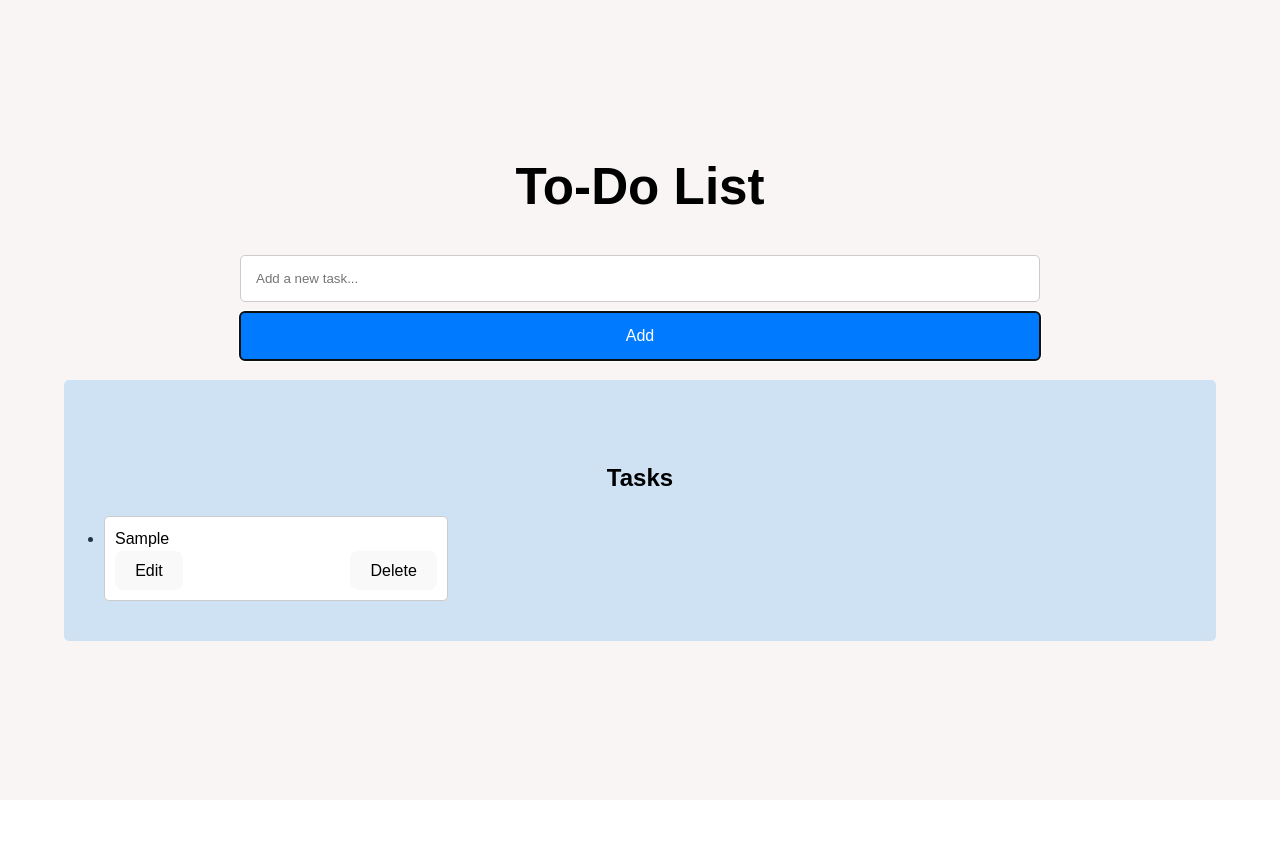
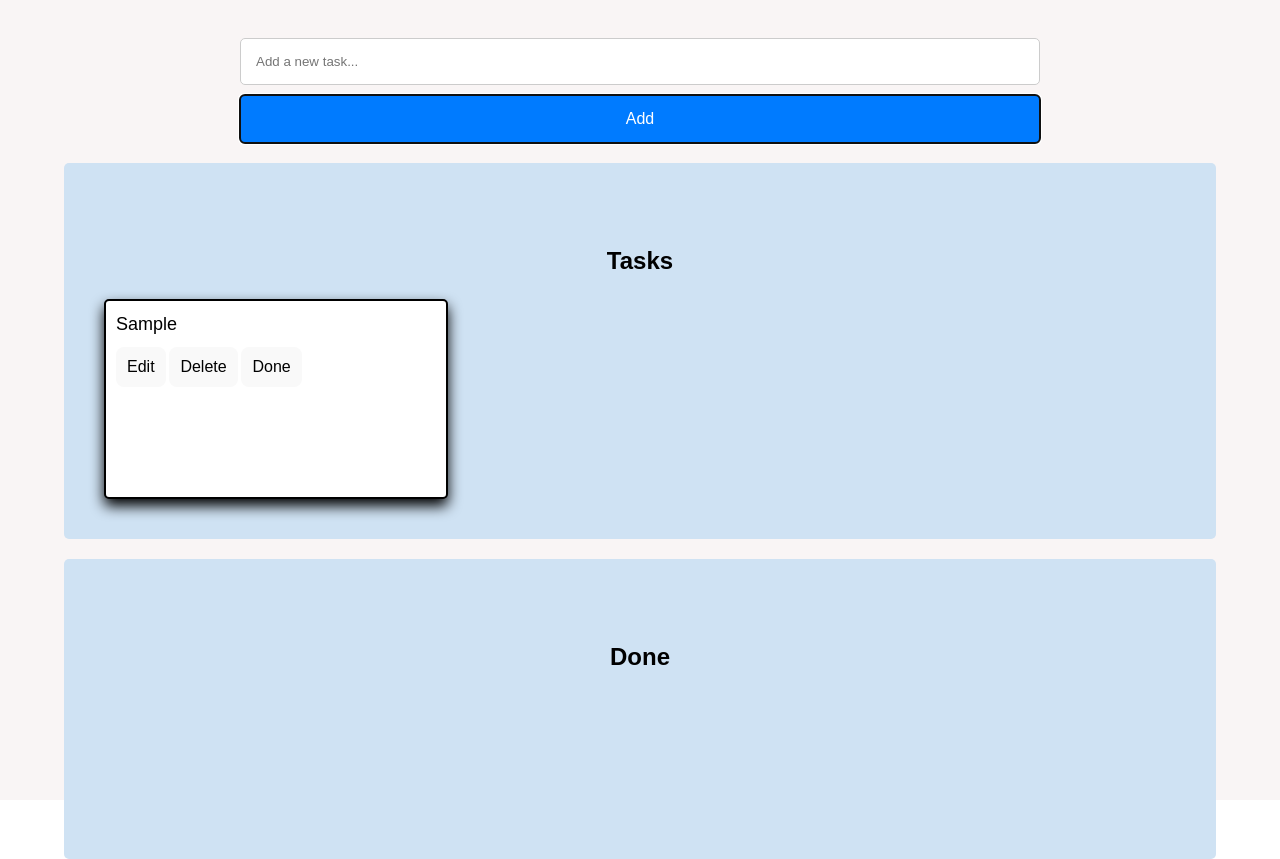
Before and after one commit to Hiru1003/todo_app, a React (Vite) app in the folder vite-project/: page / in a window 1280 px wide. Both pictures are taken after typing "Sample" into the empty fields and a click on the button "Add". Before the commit the page ends 800 px from the top, so only its background shows below. Built offline with nearby package versions, Linux system fonts and the light colour scheme.

Commit message:
feat: done cards

```diff
--- a/vite-project/src/App.css
+++ b/vite-project/src/App.css
@@ -89,22 +89,89 @@ h1 {
   display: grid;
   grid-template-columns: repeat(3, 1fr);
   grid-gap: 20px;
+  list-style-type: none;
 }
 
 .task-card {
   background-color: #fff;
-  border: 1px solid #ccc;
+  border: 2px solid #000;
   border-radius: 5px;
+  box-shadow: 0 7px 14px rgba(0, 0, 0, 5) ;
   padding: 10px;
   box-sizing: border-box;
+  height: 200px; /* Set a fixed height for each card */
 }
 
 .task-text {
   color: black;
+  font-size: large;
 }
 
 .task-buttons {
   display: flex;
-  justify-content: space-between;
+  gap: 3%;
+  margin-top: 3%;
+  width: 40%;
   align-items: center;
 }
+
+.task-buttons button {
+  padding: 10px;
+  width: 100%;
+}
+
+.done-tasks-container {
+  background-color: #cfe2f3;
+  padding: 20px;
+  padding: 10% 5% 5%;
+  border-radius: 5px;
+  margin-top: 20px;
+  height: auto;
+  width: 90vw;
+  min-height: 300px;
+  overflow-y: auto;
+}
+
+.done-tasks-container h2 {
+  color: black;
+  text-align: center;
+  margin-bottom: 10px;
+  align-self: flex-start;
+}
+
+.done-tasks {
+  display: grid;
+  grid-template-columns: repeat(3, 1fr);
+  grid-gap: 20px;
+  list-style-type: none;
+}
+
+.done-tasks .task-card {
+  background-color: #fff;
+  border: 2px solid #000;
+  border-radius: 5px;
+  box-shadow: 0 7px 14px rgba(0, 0, 0, 1);
+  padding: 10px;
+  box-sizing: border-box;
+  height: 200px; /* Set a fixed height for each card */
+}
+
+.done-tasks .task-text {
+  color: black;
+}
+
+.done-tasks .task-buttons {
+  display: flex;
+  gap: 3%;
+  margin-top: 5%;
+  width: 20%;
+  align-items: center;
+}
+
+.done-tasks .task-buttons button {
+  padding: 15px;
+}
+
+.done-tasks li:nth-child(2) {
+  margin: auto;
+}
--- a/vite-project/src/App.jsx
+++ b/vite-project/src/App.jsx
@@ -4,6 +4,7 @@ import './App.css';
 function App() {
   const [newTask, setNewTask] = useState('');
   const [tasks, setTasks] = useState([]);
+  const [doneTasks, setDoneTasks] = useState([]);
   const [editingIndex, setEditingIndex] = useState(null);
   const [editedTask, setEditedTask] = useState('');
 
@@ -42,6 +43,18 @@ function App() {
     setEditedTask('');
   };
 
+  const moveTaskToDone = (index) => {
+    const taskToMove = tasks[index];
+    deleteTask(index);
+    setDoneTasks([...doneTasks, taskToMove]);
+  };
+
+  const deleteDoneTask = (index) => {
+    const updatedDoneTasks = [...doneTasks];
+    updatedDoneTasks.splice(index, 1);
+    setDoneTasks(updatedDoneTasks);
+  };
+
   return (
     <div className="container">
       <div className="input-column">
@@ -56,7 +69,6 @@ function App() {
           <button onClick={addTask}>Add</button>
         </div>
         <div className="task-list-container">
-
           <h2>Tasks</h2>
           <ul className="task-cards">
             {tasks.map((task, index) => (
@@ -79,9 +91,23 @@ function App() {
                     <div className="task-buttons">
                       <button onClick={() => startEditing(index)}>Edit</button>
                       <button onClick={() => deleteTask(index)}>Delete</button>
+                      <button onClick={() => moveTaskToDone(index)}>Done</button>
                     </div>
                   </>
                 )}
+              </li>
+            ))}
+          </ul>
+        </div>
+        <div className="done-tasks-container">
+          <h2>Done</h2>
+          <ul className="done-tasks">
+            {doneTasks.map((task, index) => (
+              <li key={index} className="task-card">
+                <span className="task-text">{task}</span>
+                <div className="task-buttons">
+                  <button onClick={() => deleteDoneTask(index)}>Delete</button>
+                </div>
               </li>
             ))}
           </ul>
```
